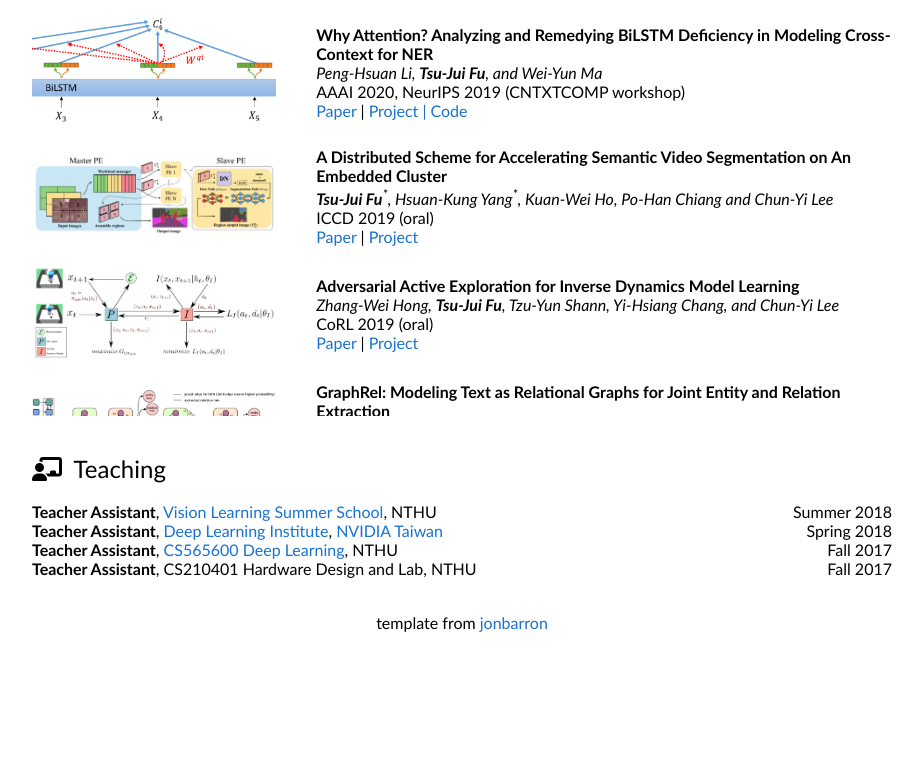
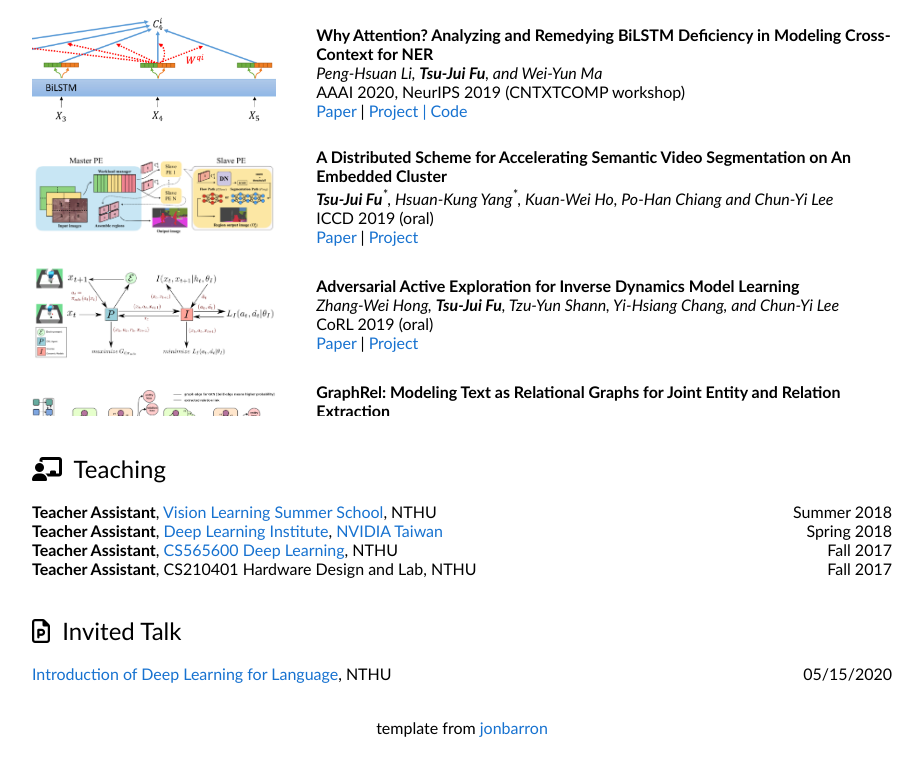
Before and after one commit to williamd4112/williamd4112.github.io, a plain HTML site: page index.html in a window 1280 px wide. Shown: the part 733-1493 px from the top of the page, without its empty margins (178-1101 px from the left). Before the commit the page ends 1389 px from the top, so only its background shows below. Drawn offline with Linux system fonts and the light colour scheme; files whose address does not match are found by name.

Commit message:
update slide

```diff
--- a/index.html
+++ b/index.html
@@ -41,7 +41,7 @@
     <tr style="padding: 0px;">
       <td style="padding: 0px;">
 
-        <!-- bio-->
+        <!--bio-->
         <table><tbody>
           <tr style="padding: 0px;">
             <td style="padding: 2%; width: 70%; vertical-align: middle;">
@@ -76,7 +76,7 @@
           </tr>
         </tbody></table>
 
-        <!-- experience-->
+        <!--experience-->
         <table><tbody>
           <tr>
             <td class="all">
@@ -192,7 +192,7 @@
         </div>
         <br><br>
 
-        <!-- publications-->
+        <!--publications-->
         <table><tbody>
           <tr>
             <td class="all">
@@ -367,6 +367,24 @@
           </tbody></table>
           <br><hr>
           <table><tbody>
+            <tr>
+              <td class="pub-avatar">
+                <img src="imgs/avatar_aps.png" />
+              </td>
+
+              <td class="pub-description">
+                <papertitle>Counterfactual Vision-and-Language Navigation via Adversarial Path Sampler</papertitle>
+                <br>
+                <I><b>Tsu-Jui Fu</b>, Xin Wang, Matthew Peterson, Scott Grafton, Miguel Eckstein, and William Yang Wang</I>
+                <br>
+                ACL 2020 (ALVR workshop)
+                <br>
+                <a href="pubs/acl20_aps.pdf" target="_blank">Paper</a>
+              </td>
+            </tr>
+          </tbody></table>
+          <br>
+          <table><tbody>
               <tr>
                 <td class="pub-avatar">
                   <img src="imgs/avatar_ifo-vl.png" />
@@ -449,20 +467,6 @@
           </tbody></table>
           <br>
           <table><tbody>
-            <tr>
-              <td class="pub-avatar">
-                <img src="imgs/avatar_aps.png" />
-              </td>
-
-              <td class="pub-description">
-                <papertitle>Counterfactual Vision-and-Language Navigation via Adversarial Path Sampler</papertitle>
-                <br>
-                <I><b>Tsu-Jui Fu</b>, Xin Wang, Matthew Peterson, Scott Grafton, Miguel Eckstein, and William Yang Wang</I>
-              </td>
-            </tr>
-          </tbody></table>
-          <br>
-          <table><tbody>
               <tr>
                 <td class="pub-avatar">
                   <img src="imgs/avatar_graph-dialogue.png" />
@@ -478,7 +482,7 @@
         </div>
         <br><br>
 
-        <!-- teaching-->
+        <!--teaching-->
         <table><tbody>
             <tr>
               <td class="all">
@@ -502,8 +506,25 @@
               </td>
             </tr>
         </tbody></table>
+        <br><br>
 
-        <!-- boreder-->
+        <!--talk-->
+        <table><tbody>
+          <tr>
+            <td class="all">
+              <heading><i class="far fa-file-powerpoint"></i>&nbsp;&nbsp;Invited Talk</heading>
+            </td>
+          </tr>
+          <tr>
+            <td class="all">
+              <br>
+              <a href="./slides/[Talk] Deep Learning for Language.pdf" target="_blank">Introduction of Deep Learning for Language</a>, NTHU
+              <span style="float: right">05/15/2020</span>
+            </td>
+          </tr>
+        </tbody></table>
+
+        <!--boreder-->
         <table><tbody>
           <tr>
             <td style="padding: 0px">
```
Also changed, not shown: 1 other file.
